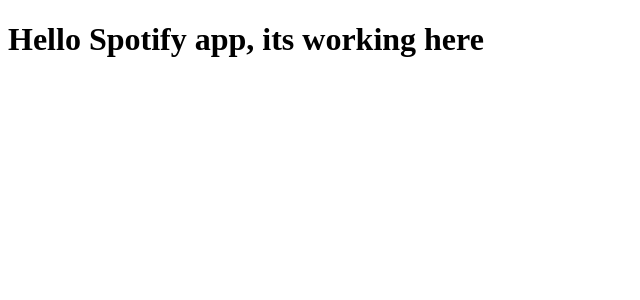
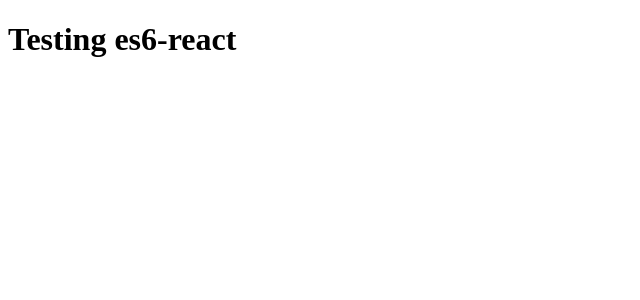
Before and after one commit to dasibre/spotify-react-app, a React app: page / in a window 1280 px wide. Shown: the top 300 px of the page, without its empty margins (0-640 px from the left). Built offline with nearby package versions, Linux system fonts and the light colour scheme.

Commit message:
refator output txt

```diff
--- a/src/App.js
+++ b/src/App.js
@@ -2,7 +2,7 @@
 
 class App extends Component {
   render() {
-    return <h1>Hello Spotify app, its working here </h1>
+    return <h1>Testing es6-react</h1>
   }
 }
 
```
